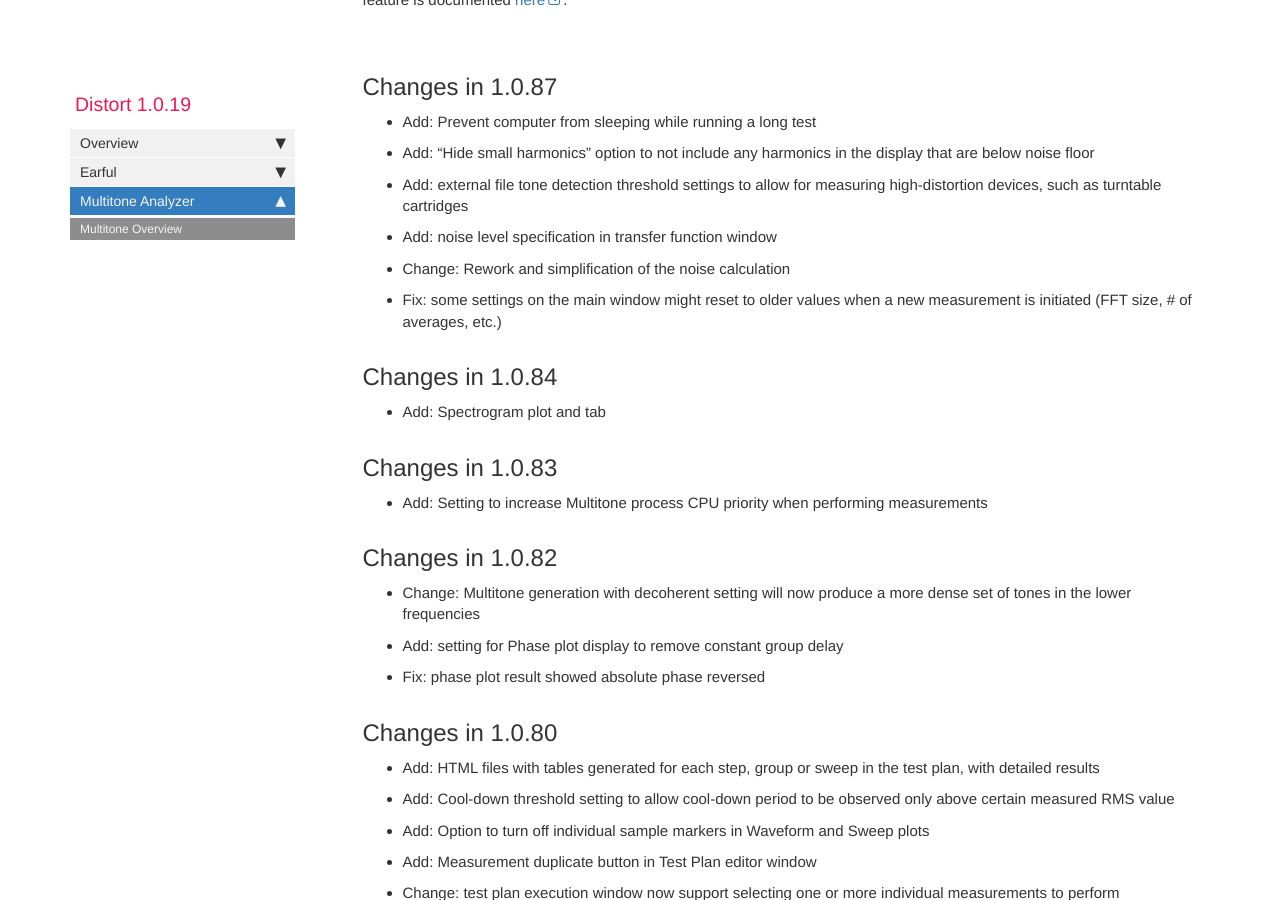
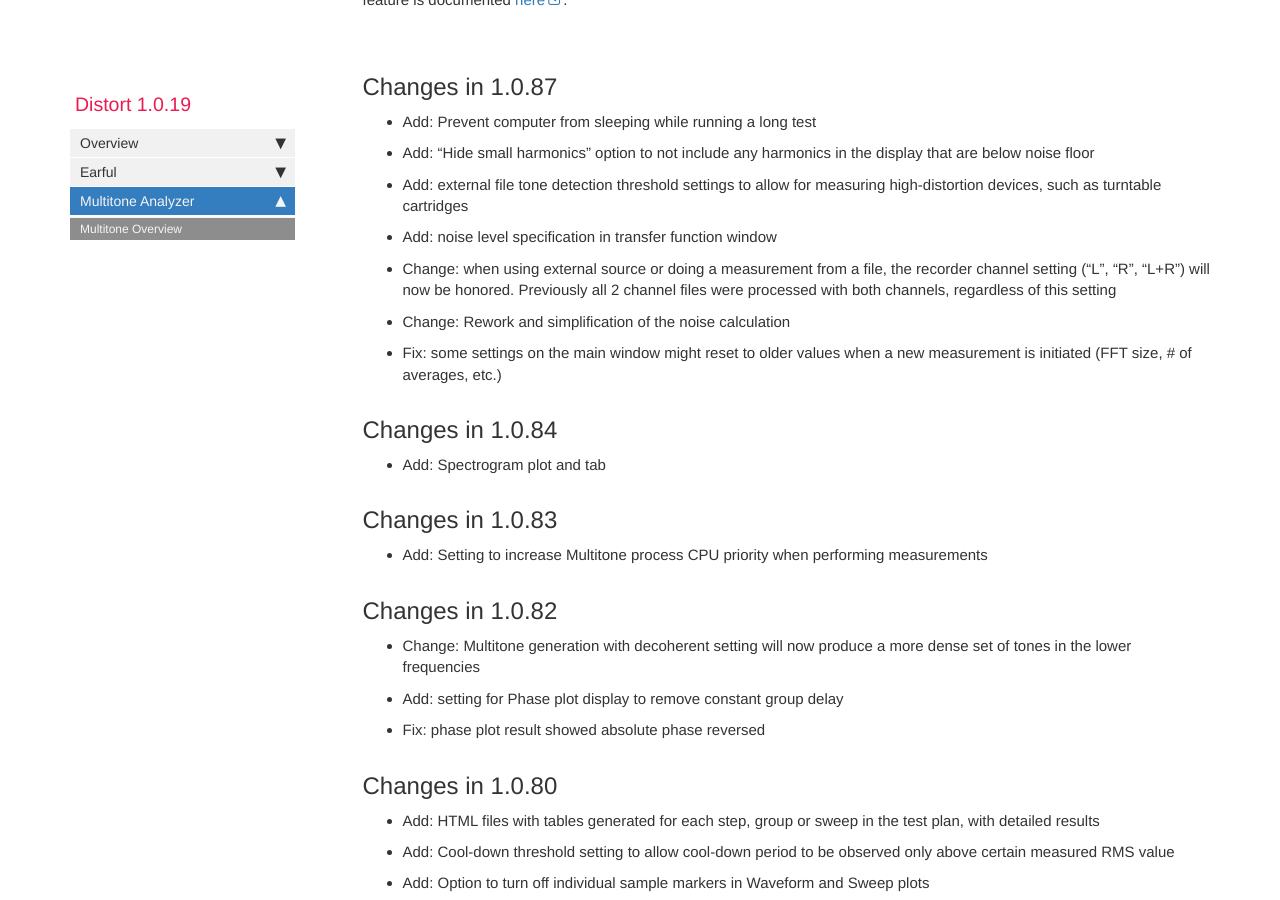
Before and after one commit to pkane2001/Distort, a Jekyll site: the page built from docs/multitone.md, in a window 1280 px wide and 900 px high, scrolled down 7324 px. Built offline with Jekyll 4.4.1, drawn with Linux system fonts in a browser that asks for light colours; nearby versions of some CDN libraries; our own code applies the rules of GitHub Pages for plain Markdown files; comment, search, counter and statistics services are not loaded.

Commit message:
no message

```diff
--- a/docs/multitone.md
+++ b/docs/multitone.md
@@ -159,6 +159,7 @@ Multitone 1.0.49 introduced the ability to customize title and results display w
 * Add: "Hide small harmonics" option to not include any harmonics in the display that are below noise floor
 * Add: external file tone detection threshold settings to allow for measuring high-distortion devices, such as turntable cartridges
 * Add: noise level specification in transfer function window
+* Change: when using external source or doing a measurement from a file, the recorder channel setting ("L", "R", "L+R") will now be honored. Previously all 2 channel files were processed with both channels, regardless of this setting
 * Change: Rework and simplification of the noise calculation
 * Fix: some settings on the main window might reset to older values when a new measurement is initiated (FFT size, # of averages, etc.)
 
```
